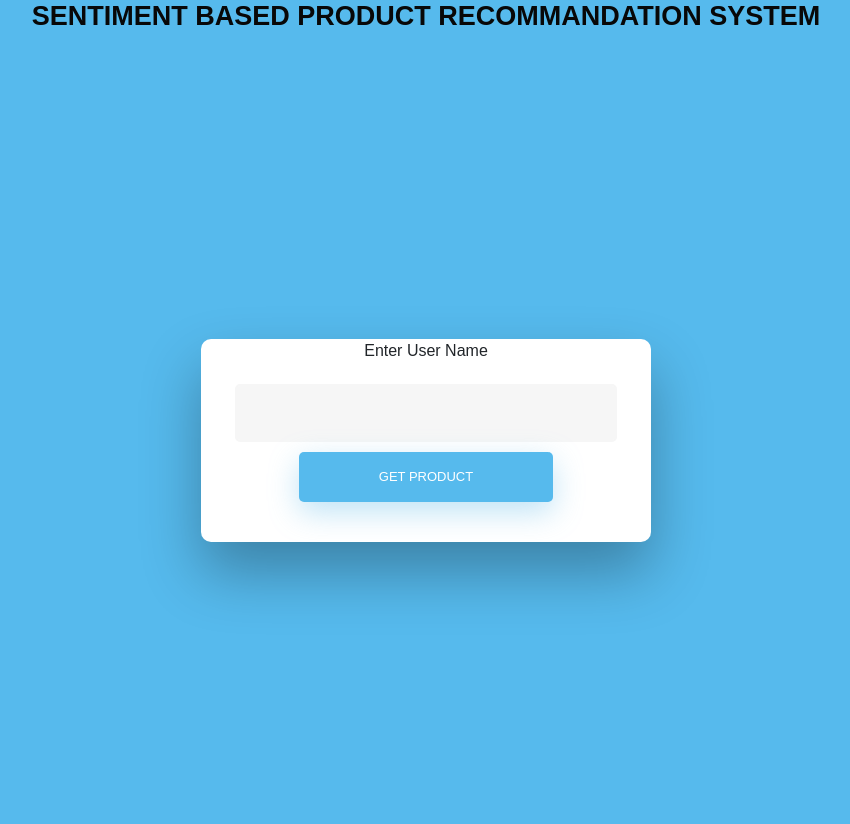
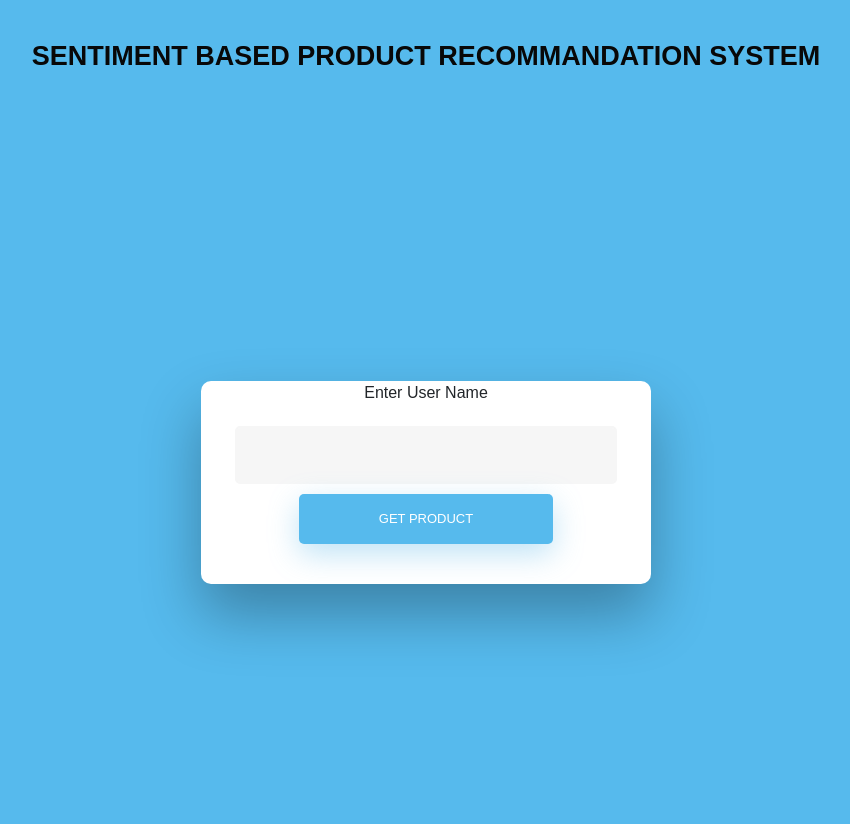
Before and after one commit to DineshLJ/Sentiment-Based-Product-Recommendation-System, a Flask app: page / in a window 1280 px wide. Shown: the top 824 px of the page, without its empty margins (214-1064 px from the left). Before the commit the page ends 600 px from the top, so only its background shows below. Run offline with Flask 2, Linux system fonts and the light colour scheme; some libraries are stand-ins or nearby versions.

Commit message:
Update home.html

```diff
--- a/templates/home.html
+++ b/templates/home.html
@@ -31,7 +31,7 @@ h2 {
   font-weight: 600;
   text-transform: uppercase;
   /* display:inline-block; */
-  /* margin: 40px 8px 10px 8px; */
+  margin: 40px 8px 10px 8px;
   color: #080808;
 }
 
@@ -56,7 +56,7 @@ h2 {
   padding: 30px;
   width: 90%;
   max-width: 450px;
-  position: relative;
+  /* position: relative; */
   padding: 0px;
   -webkit-box-shadow: 0 30px 60px 0 rgba(0,0,0,0.3);
   box-shadow: 0 30px 60px 0 rgba(0,0,0,0.3);
```
